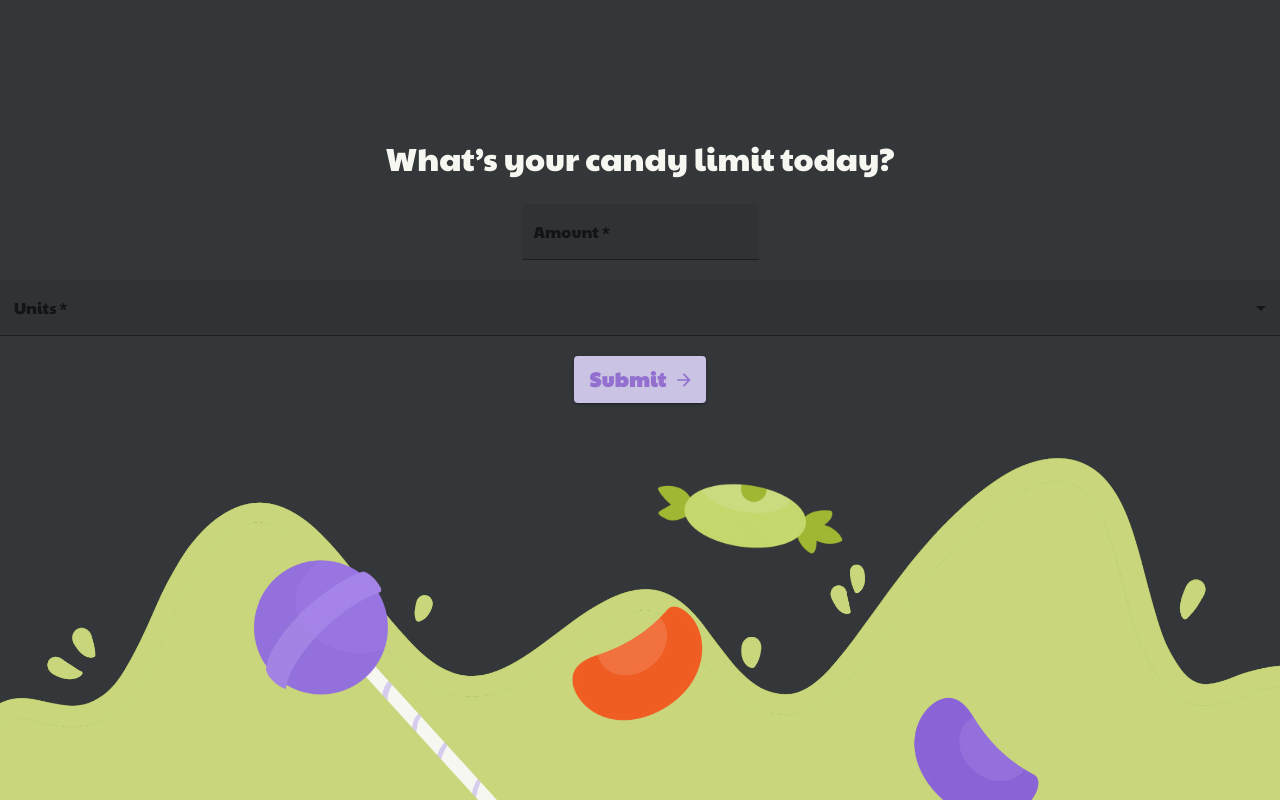
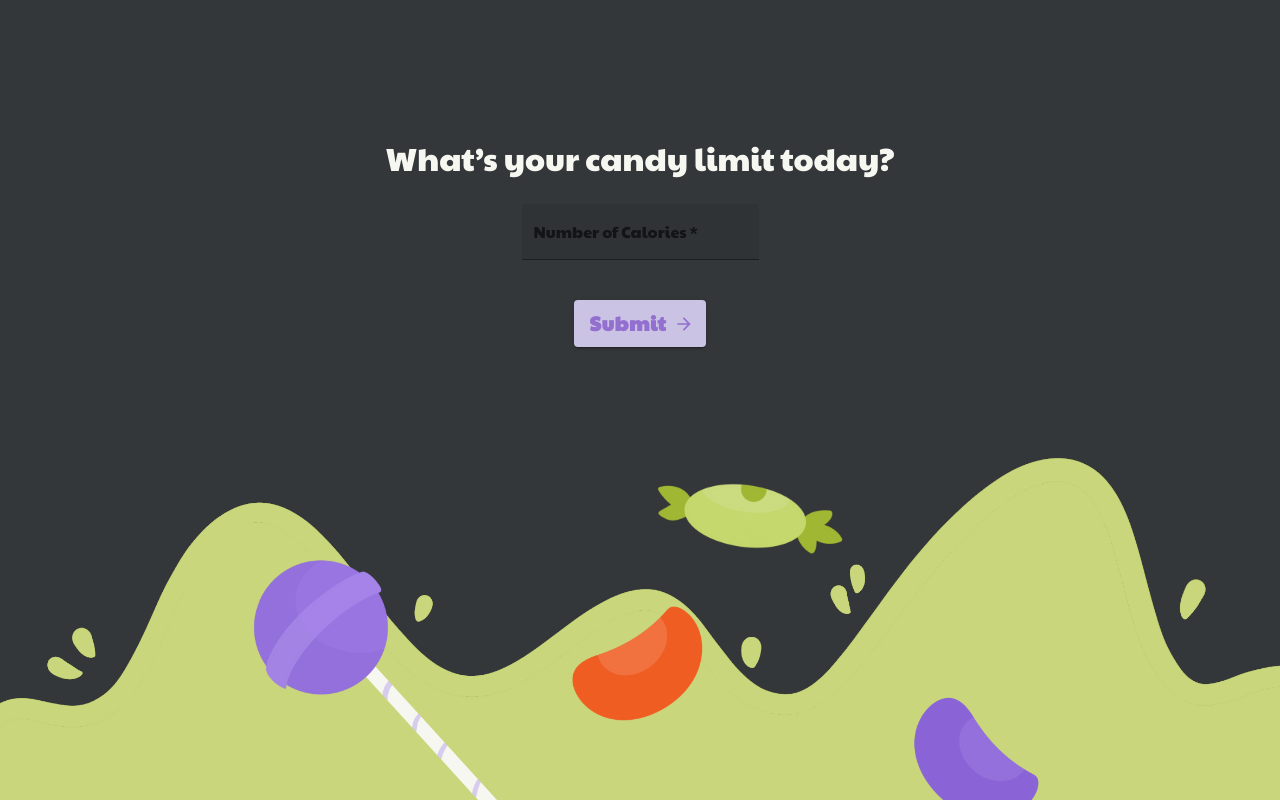
Before and after one commit to denilpoudel/Cauldron, a React (Create React App) app in the folder frontend/: page /candylimits in a window 1280 px wide. Built offline with nearby package versions, Linux system fonts and the light colour scheme.

Commit message:
removed "amount" button - only calories now!

```diff
--- a/frontend/src/components/Pages/CandyLimits.js
+++ b/frontend/src/components/Pages/CandyLimits.js
@@ -2,16 +2,11 @@ import React from 'react'
 import "./style.css"
 // Text field alterations
 import TextField from '@mui/material/TextField';
-import MenuItem from '@mui/material/MenuItem';
 import { createTheme, ThemeProvider} from '@mui/material/styles';
-import { withStyles, makeStyles } from '@mui/styles';
-import { useTheme } from '@emotion/react';
+import { makeStyles } from '@mui/styles';
 import {Link} from 'react-router-dom';
 import Button from '@mui/material/Button';
 import ArrowForwardIcon from '@mui/icons-material/ArrowForward';
-import Select from '@mui/material/Select';
-import FormControl from '@mui/material/FormControl';
-import InputLabel from '@mui/material/InputLabel';
 
 const theme = createTheme({
   palette: {
@@ -24,6 +19,11 @@ const theme = createTheme({
     fontFamily: 'Paytone One',
   },
 
+  select: {
+    '&:after': {
+      color: '#F7F7F2',
+  }}
+
 });
 
 const useStyles = makeStyles(theme => ({
@@ -33,7 +33,10 @@ const useStyles = makeStyles(theme => ({
     }
   },
   input: {
-    color: '#F7F7F2'
+    color: '#F7F7F2',
+    "& .MuiSelect-select:focus": {
+      color: '#F7F7F2'
+    }
   },
   cssLabel: {
     color : '#F7F7F2'
@@ -42,10 +45,6 @@ const useStyles = makeStyles(theme => ({
 
 export default function CandyLimits() {
     const classes = useStyles();
-
-    const [units, setUnits] = React.useState('');
-    const handleChange = (event) => {
-      setUnits(event.target.value);};
 
     return (
         <div class = "center">
@@ -57,8 +56,8 @@ export default function CandyLimits() {
                 required
                 variant = "filled"
                 id="CandyAmtLimit"
-                label="Amount"
-                size = "normal"
+                label="Number of Calories"
+                width = "900px"
                 color = "secondary"
                 InputLabelProps={{
                   className: classes.cssLabel
@@ -70,34 +69,6 @@ export default function CandyLimits() {
               </ThemeProvider>
             </div>
 
-            <br/>
-
-            <div classname = "CandySelect">
-            <ThemeProvider theme = {theme}>
-            <FormControl fullWidth>
-                <InputLabel id="select-units-label" color="secondary" className={classes.cssLabel}>Units *</InputLabel>
-                <Select
-                  labelId="select-units-label"
-                  id="select-units"
-                  value={units}
-                  label="Units"
-                  required
-                  width = 'small'
-                  color = "secondary"
-                  variant = "filled"
-                  onChange={handleChange}
-                  InputLabelProps={{
-                    className: classes.cssLabel
-                  }}
-                  InputProps={{
-                    className: classes.input
-                  }}
-                >
-                  <MenuItem value={1}>Calories</MenuItem>
-                  <MenuItem value={2}>Sugar (g)</MenuItem>
-                </Select>
-            </FormControl>
-            </ThemeProvider>
                 <br/>
                 <br/>
 
@@ -109,6 +80,5 @@ export default function CandyLimits() {
               </Link>
               </div>
             </div>
-        </div>
             )
 }
```
